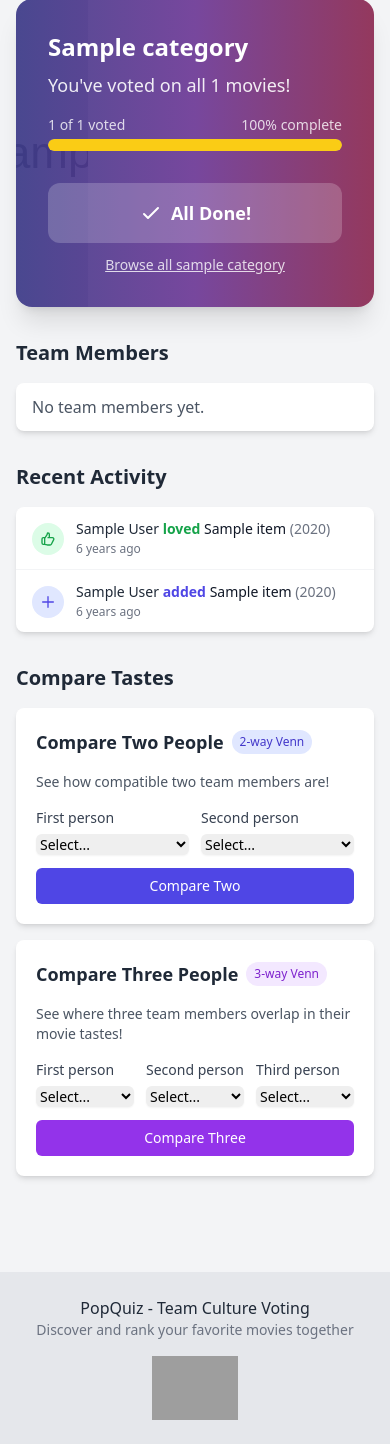
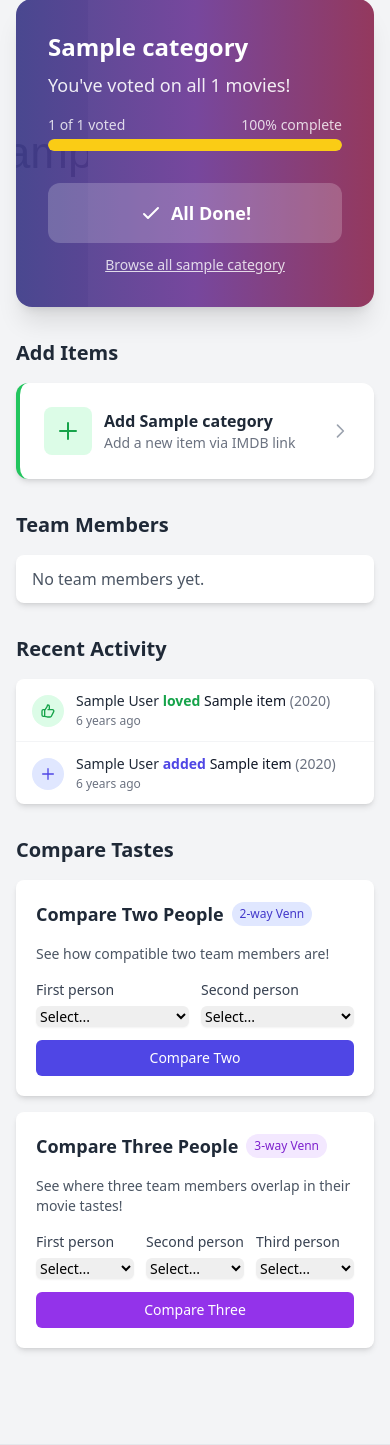
Before and after one commit to chnm/popquiz, a Django app: page / in a window 390 px wide. Shown: the part 1434-2879 px from the top of the page. Run offline with Django 5.2, Linux system fonts and the light colour scheme; a user stored in the database is signed in; tables that the repository leaves empty hold one stand-in row (values such as "Sample post"); grey boxes marked "Sample" are stand-in pictures; some libraries are stand-ins or nearby versions; grey boxes are pictures that could not be loaded.

Commit message:
Add 'Add Items' section to main dashboard above team members
- New section allows quick access to add items for each category
- Green-themed cards with plus icon matching add functionality
- Shows "Add Movies" (or other categories) with IMDB link description
- Positioned between voting section and team members/activity
- Only visible to authenticated users
- Responsive grid layout: 1 column mobile, 2 tablet, 3 desktop
- Hover effects with icon animations for better UX

🤖 Generated with [Claude Code](https://claude.com/claude-code)

Co-Authored-By: Claude <noreply@anthropic.com>

```diff
--- a/catalog/templates/catalog/home.html
+++ b/catalog/templates/catalog/home.html
@@ -300,6 +300,35 @@
 </div>
 {% endif %}
 
+<!-- Add Items Section (logged in users only) -->
+{% if user.is_authenticated and categories %}
+<div class="mb-8">
+    <h2 class="text-xl font-semibold text-gray-800 mb-4">Add Items</h2>
+    <div class="grid grid-cols-1 md:grid-cols-2 lg:grid-cols-3 gap-4">
+        {% for category in categories %}
+        <a href="{% url 'add_item' category.slug %}" class="group bg-white rounded-xl shadow-md p-6 hover:shadow-lg transition duration-200 border-l-4 border-green-500">
+            <div class="flex items-center justify-between">
+                <div class="flex items-center space-x-3">
+                    <div class="w-12 h-12 bg-green-100 rounded-lg flex items-center justify-center group-hover:bg-green-200 transition duration-200">
+                        <svg class="w-6 h-6 text-green-600" fill="none" stroke="currentColor" viewBox="0 0 24 24">
+                            <path stroke-linecap="round" stroke-linejoin="round" stroke-width="2" d="M12 4v16m8-8H4"/>
+                        </svg>
+                    </div>
+                    <div>
+                        <h3 class="font-bold text-gray-800 group-hover:text-green-600 transition duration-200">Add {{ category.name }}</h3>
+                        <p class="text-gray-500 text-sm">Add a new item via IMDB link</p>
+                    </div>
+                </div>
+                <svg class="w-5 h-5 text-gray-400 group-hover:text-green-600 group-hover:translate-x-1 transition duration-200" fill="none" stroke="currentColor" viewBox="0 0 24 24">
+                    <path stroke-linecap="round" stroke-linejoin="round" stroke-width="2" d="M9 5l7 7-7 7"/>
+                </svg>
+            </div>
+        </a>
+        {% endfor %}
+    </div>
+</div>
+{% endif %}
+
 <!-- Two Column Layout for Team Members & Recent Activity (logged in users only) -->
 {% if user.is_authenticated %}
 <div class="grid grid-cols-1 lg:grid-cols-2 gap-8 mb-8">
```
